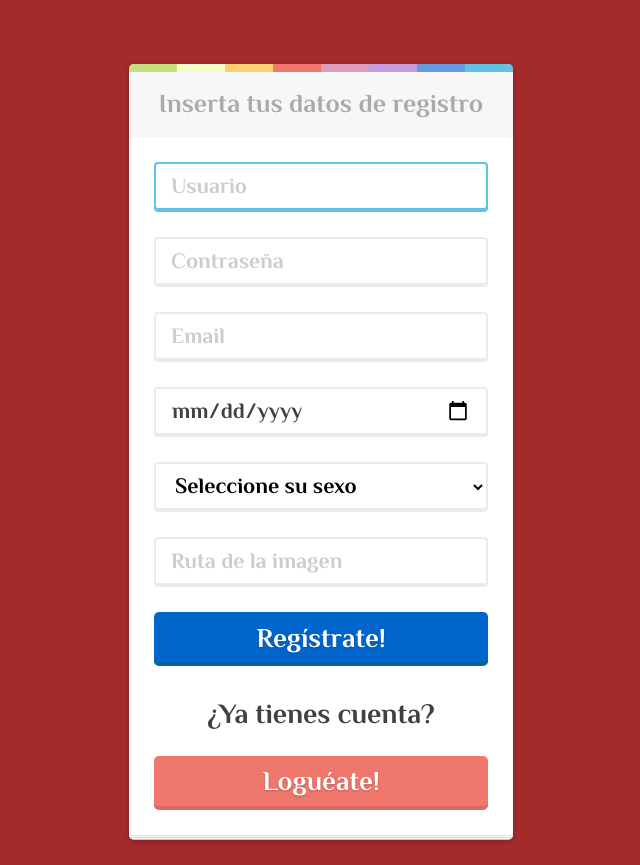
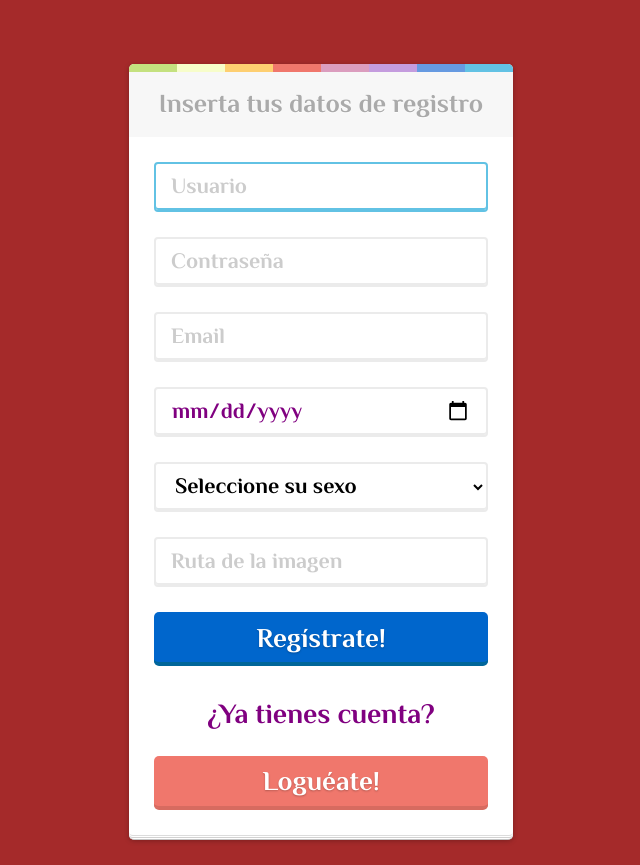
Before and after one commit to Marqzol/Blog_PHP, a PHP site: page /ProyectoBlog_v3/register.php in a window 1280 px wide. Shown: the whole page, without its empty margins (319-959 px from the left). Run offline with PHP 8.4, Linux system fonts and the light colour scheme.

Commit message:
Commit de cambio de color de la letra

```diff
--- a/css/style.css
+++ b/css/style.css
@@ -19,6 +19,7 @@ html, body {
 body {
   font-family: Philosopher Regular;
   color: #404040;
+  color: purple;
   background: #006666;
   background-color: brown;
 }
```
